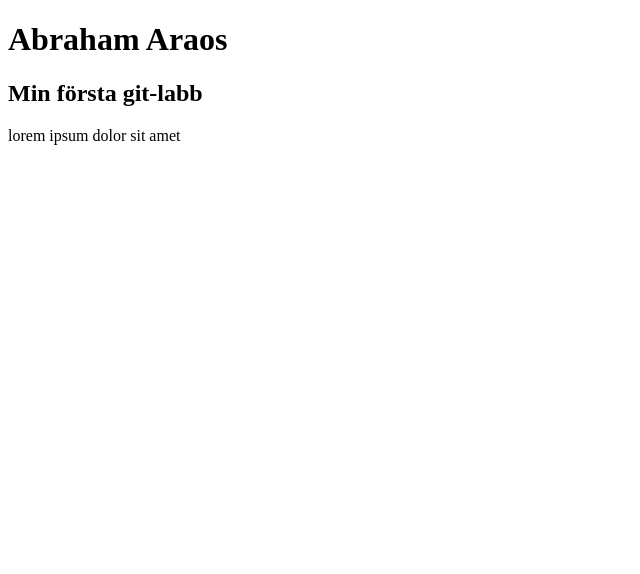
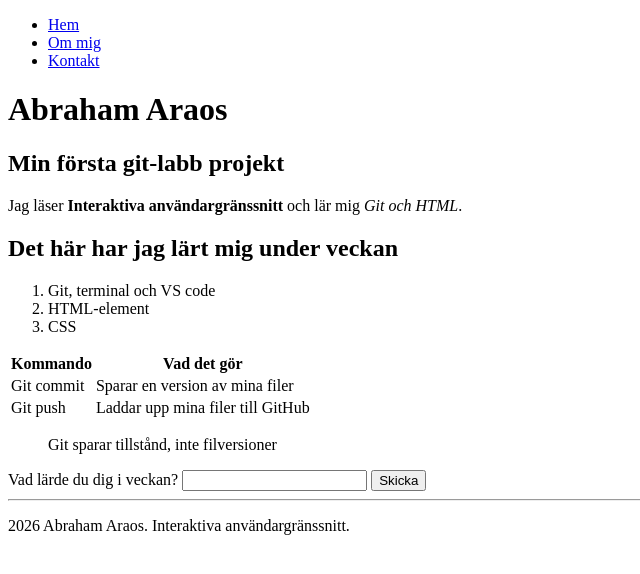
Before and after one commit to abbearaos/git, a plain HTML site: page index.html in a window 1280 px wide. Shown: the whole page, without its empty margins (0-640 px from the left). Drawn offline with Linux system fonts and the light colour scheme.

Commit message:
HTML-sida med 24 element

```diff
--- a/index.html
+++ b/index.html
@@ -6,8 +6,53 @@
     <title>Document</title>
 </head>
 <body>
+    <header>
+        <nav>
+            <ul>
+                <li><a href="#">Hem</a></li>
+                <li><a href="#">Om mig</a></li>
+                <li><a href="#">Kontakt</a></li>
+            </ul>
+        </nav>
+    </header>
+    <main>
     <h1>Abraham Araos</h1>
-<h2>Min första git-labb</h2>
-    <p>lorem ipsum dolor sit amet</p>
+<h2>Min första git-labb projekt</h2>
+    <p>Jag läser <strong>Interaktiva användargränssnitt</strong> och lär mig <em> Git och HTML</em>.</p>
+    <section>
+        <h2>Det här har jag lärt mig under veckan</h2>
+        <ol>
+            <li>Git, terminal och VS code </li>
+            <li>HTML-element</li>
+            <li>CSS</li>
+        </ol>
+    </section>
+    <table>
+        <tr>
+            <th>Kommando</th>
+            <th>Vad det gör</th>
+        </tr>
+        <tr>
+            <td>Git commit</td>
+            <td>Sparar en version av mina filer</td>
+        </tr>
+        <tr>
+            <td>Git push</td>
+            <td>Laddar upp mina filer till GitHub</td>
+        </tr>
+    </table>
+    <blockquote>
+        <p>Git sparar tillstånd, inte filversioner</p>
+    </blockquote>
+    <form>
+    <label>Vad lärde du dig i veckan?</label>
+    <input type="text">
+    <button>Skicka</button>
+</form>
+    </main>
+    <hr>
+    <footer>
+        <p>2026 Abraham Araos. Interaktiva användargränssnitt.</p>
+    </footer>
 </body>
 </html>
```
